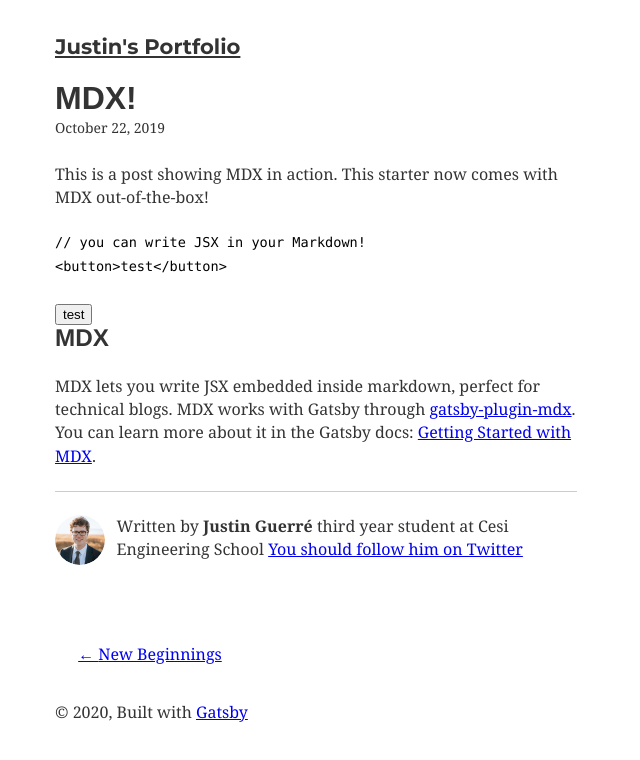
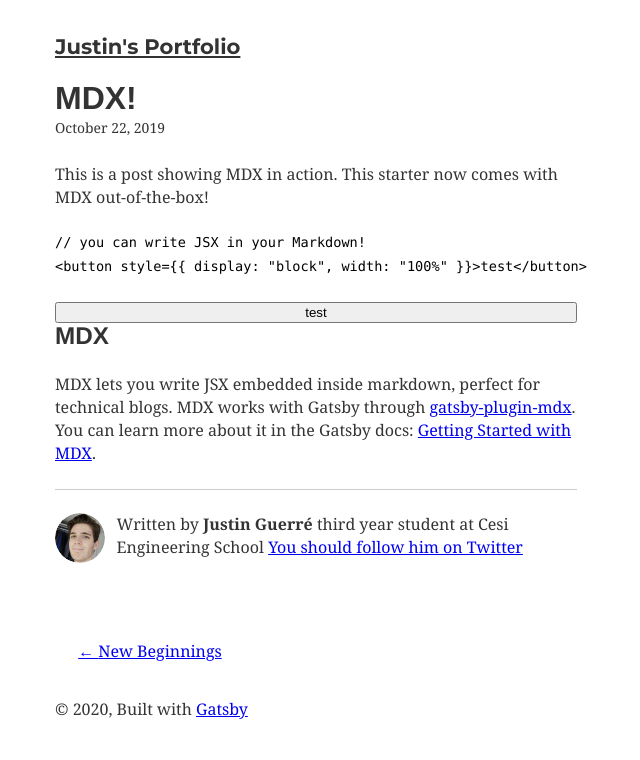
Before and after one commit to Ryltarrr/portfolio, a Gatsby site: page /coucou/ in a window 1280 px wide. Shown: the whole page, without its empty margins (324-964 px from the left). Built offline with nearby package versions, Linux system fonts and the light colour scheme; Gatsby itself is replaced by a stand-in of ours; some packages are replaced by stand-ins of ours; code samples lack their colours.

Commit message:
tested style in mdx component + new profile pic

````diff
--- a/content/blog/coucou/index.mdx
+++ b/content/blog/coucou/index.mdx
@@ -8,10 +8,10 @@ This is a post showing MDX in action. This starter now comes with MDX out-of-the
 
 ```js
 // you can write JSX in your Markdown!
-<button>test</button>
+<button style={{ display: "block", width: "100%" }}>test</button>
 ```
 
-<button>test</button>
+<button style={{ display: "block", width: "100%" }}>test</button>
 
 ## MDX
 
--- a/src/components/bio.js
+++ b/src/components/bio.js
@@ -14,7 +14,7 @@ import { rhythm } from "../utils/typography"
 const Bio = () => {
   const data = useStaticQuery(graphql`
     query BioQuery {
-      avatar: file(absolutePath: { regex: "/profile-pic.jpg/" }) {
+      avatar: file(absolutePath: { regex: "/profile-picture.jpg/" }) {
         childImageSharp {
           fixed(width: 50, height: 50) {
             ...GatsbyImageSharpFixed
````
Also changed, not shown: content/assets/profile-pic.jpg (deleted), content/assets/profile-picture.jpg (added).
